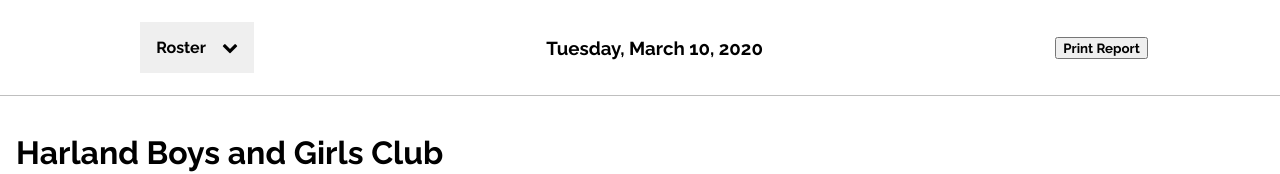
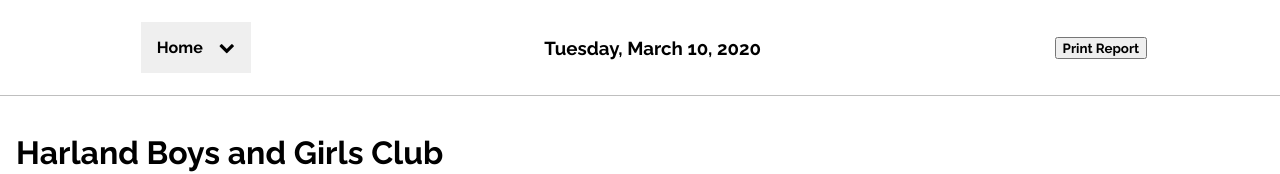
Before and after one commit to GTBitsOfGood/bgc-safety, a Next.js app: page /roster in a window 1280 px wide. Shown: the top 174 px of the page. Built offline with nearby package versions, Linux system fonts and the light colour scheme.

Commit message:
add dummy item for current home page

```diff
--- a/client/components/Header/Header.jsx
+++ b/client/components/Header/Header.jsx
@@ -71,6 +71,9 @@
           toggleDropdown={this.toggleDropdown}
           showContent={showContent}
         >
+          <Link href="/">
+            <a>Home</a>
+          </Link>
           <Link href="/roster">
             <a>Bus Roster</a>
           </Link>
--- a/pages/_app.jsx
+++ b/pages/_app.jsx
@@ -22,7 +22,7 @@
           />
         </Head>
         <div className="App">
-          <Header defaultSelected="Roster"/>
+          <Header defaultSelected="Home" />
           <div className="Content">
             <Component {...pageProps} />
           </div>
```
